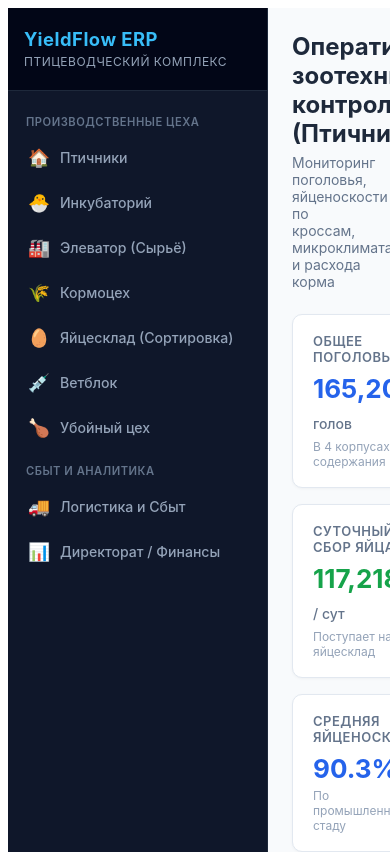
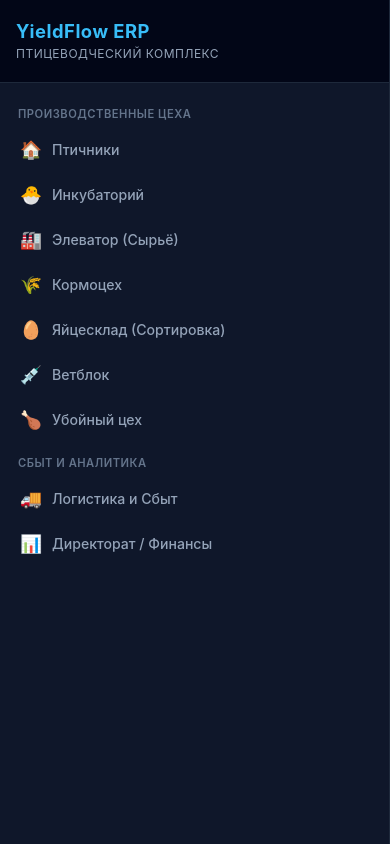
Before and after one commit to radikryzvanov/yield-flow-erp, an Angular app: page /poultry-management in a window 390 px wide. Built offline with nearby package versions, Linux system fonts and the light colour scheme.

Commit message:
style: add global responsive mobile layout styles

```diff
--- a/src/styles.css
+++ b/src/styles.css
@@ -1 +1,45 @@
 /* You can add global styles to this file, and also import other style files */
+
+*, *::before, *::after {
+  box-sizing: border-box;
+}
+
+html, body {
+  margin: 0;
+  padding: 0;
+  width: 100%;
+  min-height: 100vh;
+  overflow-x: hidden;
+  font-family: system-ui, -apple-system, BlinkMacSystemFont, 'Segoe UI', Roboto, Oxygen, Ubuntu, Cantarell, sans-serif;
+}
+
+/* Адаптивность для мобильных экранов и планшетов */
+@media (max-width: 900px) {
+  /* Если общий макет построен на flex/grid */
+  .layout, .app-layout, .container, .wrapper, main {
+    flex-direction: column !important;
+    width: 100% !important;
+    max-width: 100% !important;
+    min-width: 0 !important;
+  }
+
+  /* Боковое меню подстраивается под ширину экрана */
+  aside, .sidebar, .nav-menu {
+    width: 100% !important;
+    min-width: 0 !important;
+    max-width: 100% !important;
+  }
+
+  /* Сетки карточек, дашбордов и показателей перестраиваются в 1 колонку */
+  .grid, .cards-grid, .dashboard-grid, .poultry-grid, .metrics-grid {
+    grid-template-columns: 1fr !important;
+  }
+
+  /* Таблицы получают аккуратный горизонтальный скролл */
+  table {
+    display: block;
+    width: 100%;
+    overflow-x: auto;
+    -webkit-overflow-scrolling: touch;
+  }
+}
```
